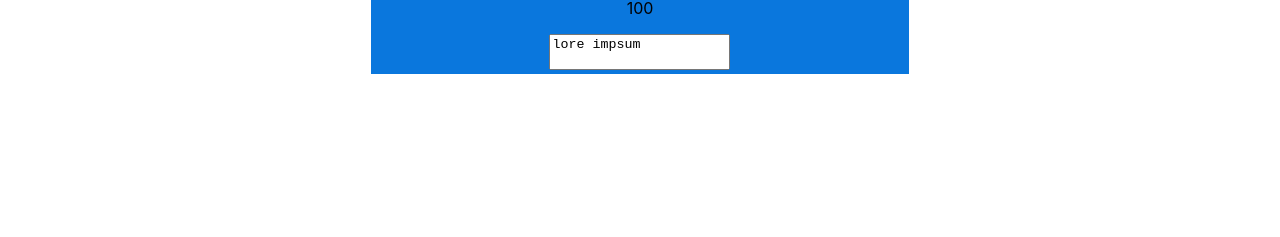
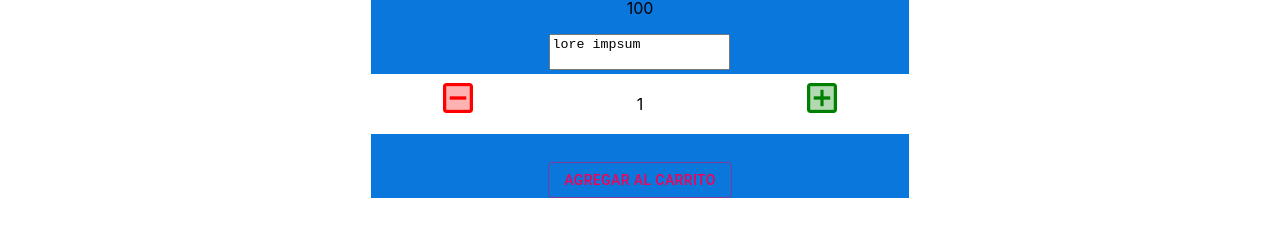
Before and after one commit to Melt04/goodFood, a React (Create React App) app: page /item/1 in a window 1280 px wide. Shown: the part 381-618 px from the top of the page. Built offline with nearby package versions, Linux system fonts and the light colour scheme.

Commit message:
Move ItemCount

```diff
--- a/src/components/itemCount/itemCount.js
+++ b/src/components/ItemCount/ItemCount.js
@@ -6,9 +6,8 @@ import AddBoxTwoToneIcon from '@material-ui/icons/AddBoxTwoTone'
 import IndeterminateCheckBoxTwoToneIcon from '@material-ui/icons/IndeterminateCheckBoxTwoTone'
 import './ItemCount.css'
 
-const ItemCount = ({ initial, max, onAdd, articulo, addCart }) => {
+const ItemCount = ({ initial, max, onAdd, addCart }) => {
   const [stock, setStock] = useState(initial)
-  useEffect(() => console.log('hola'))
   const add = () => {
     if (stock < max) {
       let increment = stock + 1
@@ -23,12 +22,11 @@ const ItemCount = ({ initial, max, onAdd, articulo, addCart }) => {
       onAdd(decrement)
     }
   }
+
   return (
     <div>
       <Grid container spacing={1}>
-        <Grid item xs={12}>
-          <p>{articulo}</p>
-        </Grid>
+        <Grid item xs={12}></Grid>
       </Grid>
       <Grid
         className="container-grid-stock"
@@ -44,7 +42,7 @@ const ItemCount = ({ initial, max, onAdd, articulo, addCart }) => {
           ></IndeterminateCheckBoxTwoToneIcon>
         </Grid>
         <Grid item xs={4}>
-          <p>{initial}</p>
+          <p>{stock}</p>
         </Grid>
         <Grid item xs={4}>
           <AddBoxTwoToneIcon
--- a/src/components/ItemDetail/ItemDetail.js
+++ b/src/components/ItemDetail/ItemDetail.js
@@ -1,9 +1,19 @@
 /** @format */
 
-import React from 'react'
+import React, { useState } from 'react'
+
 import './ItemDetail.css'
+
+import ItemCount from '../ItemCount/ItemCount'
 const ItemDetail = ({ item }) => {
-  const { pictureUrl, title, description, price } = item
+  const { pictureUrl, title, description, price, stock } = item
+  const [actStock, setActStock] = useState(1)
+  const handlerCount = (actStock) => {
+    setActStock(actStock)
+  }
+  const addCart = () => {
+    alert(`Se agregaron ${actStock} unidades`)
+  }
   return (
     <div className="item-container">
       <p>{title}</p>
@@ -18,6 +28,12 @@ const ItemDetail = ({ item }) => {
         readOnly={true}
         style={{ resize: 'none' }}
       ></textarea>
+      <ItemCount
+        initial={1}
+        max={stock}
+        onAdd={handlerCount}
+        addCart={addCart}
+      ></ItemCount>
     </div>
   )
 }
--- a/src/components/ItemList/ItemList.css
+++ b/src/components/ItemList/ItemList.css
@@ -4,5 +4,5 @@
   display: flex;
   justify-content: space-around;
   height: 40%;
-  width: 100%;
+  width: 60%;
 }
--- a/src/components/Navbar/Navbar.js
+++ b/src/components/Navbar/Navbar.js
@@ -28,7 +28,9 @@ const Navbar = () => {
       <AppBar>
         <Toolbar className="navbar-main">
           <div>
-            <img src={logo} alt="logo" className="img-logo"></img>
+            <Link to="/">
+              <img src={logo} alt="logo" className="img-logo"></img>
+            </Link>
           </div>
           <div className="navbar-menu">
             <div>
--- a/src/containers/ItemDetailContainer/ItemDetailContainer.js
+++ b/src/containers/ItemDetailContainer/ItemDetailContainer.js
@@ -16,10 +16,10 @@ const getItem = () => {
 
 const ItemDetailContainer = () => {
   const { id } = useParams()
-
   const parsedId = parseInt(id)
   const [products, setProducts] = useState(null)
   const [error, setError] = useState(false)
+
   useEffect(() => {
     getItem().then((data) => {
       const filteredProduct = data.find((item) => item.id === parsedId)
--- a/src/containers/ItemListContainer/ItemListContainer.js
+++ b/src/containers/ItemListContainer/ItemListContainer.js
@@ -5,7 +5,7 @@ import { useParams } from 'react-router-dom'
 
 import CircularProgress from '@material-ui/core/CircularProgress'
 
-import ItemCount from '../../components/itemCount/itemCount'
+//import ItemCount from '../../components/ItemCount/ItemCount'
 import ItemList from '../../components/ItemList/ItemList'
 
 import './ItemListContainer.css'
@@ -13,10 +13,8 @@ import './ItemListContainer.css'
 import PRODUCTS from '../../data/products.json'
 
 function ItemListContainer({ message, initial, stock }) {
-  const [cont, setCont] = useState(initial)
   const [prod, setProd] = useState([])
   const { categoryId } = useParams()
-  console.log(prod)
   useEffect(() => {
     const getProducts = new Promise((resolve) => {
       setTimeout(() => resolve(PRODUCTS), 3000)
@@ -35,14 +33,6 @@ function ItemListContainer({ message, initial, stock }) {
       setProd([])
     }
   }, [categoryId])
-  useEffect(() => console.log('hola item'))
-  const handlerCount = (newCount) => {
-    setCont(newCount)
-  }
-
-  const addCart = () => {
-    alert(`Se agregaron ${cont} unidades`)
-  }
 
   return (
     <React.Fragment>
```
Also changed, not shown: src/data/products.json (+3 -0 lines), src/components/ItemCount/ItemCount.css (renamed from src/components/itemCount/ItemCount.css), 1 other file (tests, documents, lock files or other folders).
